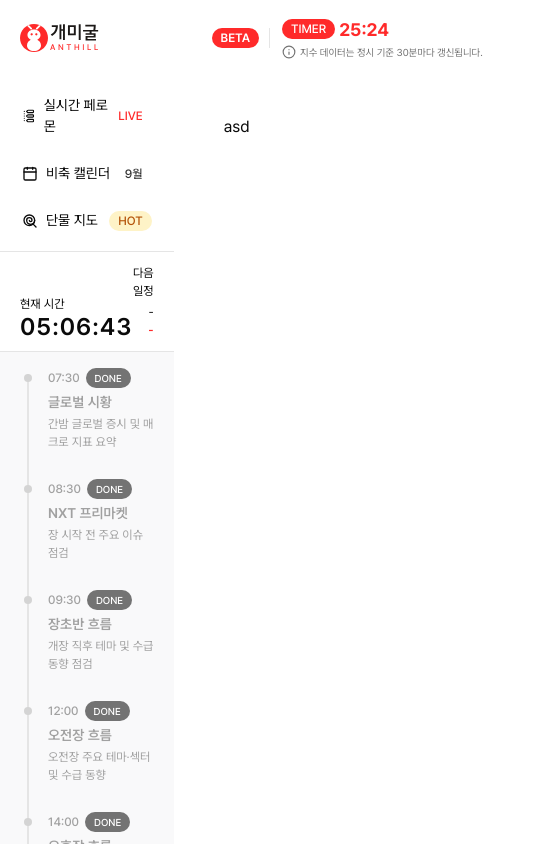
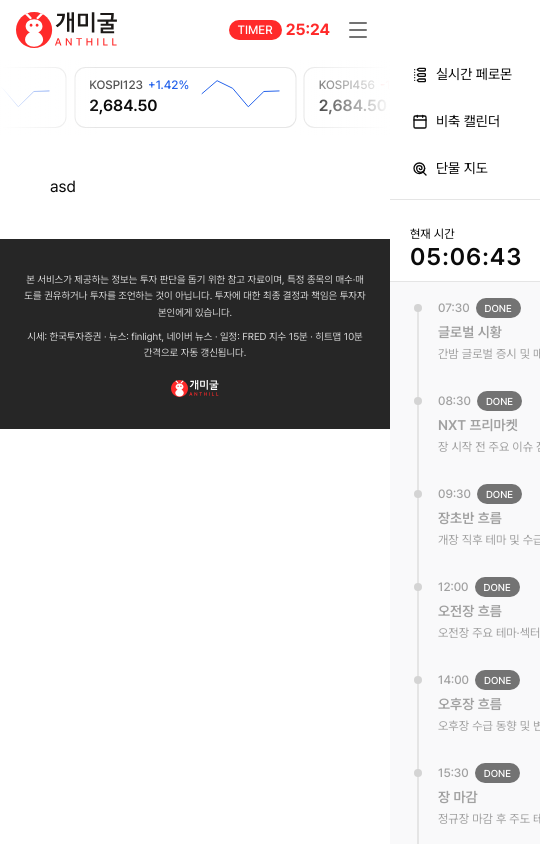
Before and after one commit to Prism-Sprint1/Gaemigul-app, a Next.js app in the folder frontend/: page / in a window 390 px wide. Shown: the top 844 px of the page, 540 px wide, since content can reach past the window. Built offline with nearby package versions, Linux system fonts and the light colour scheme; a web font is replaced by a local one.

Commit message:
feat: 모바일 반응형 수정중

```diff
--- a/frontend/app/layout.tsx
+++ b/frontend/app/layout.tsx
@@ -3,7 +3,12 @@ import localFont from "next/font/local"
 // import { ThemeProvider } from "@/components/theme-provider"
 import { cn } from "@/lib/utils"
 
-import { Footer, Header, Sidebar } from "@/components/common"
+import {
+  Footer,
+  Header,
+  Sidebar,
+  MobileSidebarProvider,
+} from "@/components/common"
 
 const pretendard = localFont({
   src: "../public/fonts/pretendard/PretendardVariable.woff2",
@@ -24,11 +29,13 @@ export default function RootLayout({
       className={cn("antialiased", pretendard.variable, "font-sans")}
     >
       <body>
-        <Header />
-        <div className="flex">
-          <Sidebar />
-          <main className="w-full px-12.5 py-10">{children}</main>
-        </div>
+        <MobileSidebarProvider>
+          <Header />
+          <div className="flex">
+            <Sidebar />
+            <main className="w-full px-12.5 py-10">{children}</main>
+          </div>
+        </MobileSidebarProvider>
         <Footer
           title="본 서비스가 제공하는 정보는 투자 판단을 돕기 위한 참고 자료이며, 특정 종목의 매수·매도를 권유하거나 투자를 조언하는 것이 아닙니다. 투자에 대한 최종 결정과 책임은 투자자 본인에게 있습니다."
           description="시세: 한국투자증권 · 뉴스: finlight, 네이버 뉴스 · 일정: FRED 지수 15분 · 히트맵 10분 간격으로 자동 갱신됩니다."
--- a/frontend/components/common/Header.tsx
+++ b/frontend/components/common/Header.tsx
@@ -1,3 +1,5 @@
+"use client"
+
 import Link from "next/link"
 import Image from "next/image"
 import { Badge, Separator } from "@/components/ui"
@@ -5,11 +7,17 @@ import { Badge, Separator } from "@/components/ui"
 import Logo from "@/public/images/logo.svg"
 
 import Marquee from "../marquee/marquee"
-import { Info } from "lucide-react"
+import { Info, Menu } from "lucide-react"
+
+import { useMobileSidebar } from "./sidebar"
 
 export default function Header() {
+  const { toggle } = useMobileSidebar()
+
   return (
-    <header className="left-00 top-0 flex w-full">
+    <header className="left-00 top-0 w-full">
+      {/* 데스크톱 헤더 (기존 그대로) */}
+      <div className="hidden w-full md:flex">
         <Link
           href={"/"}
           className="flex min-w-67.5 items-center justify-between pl-5"
@@ -33,6 +41,33 @@ export default function Header() {
             지수 데이터는 정시 기준 30분마다 갱신됩니다.
           </p>
         </div>
+      </div>
+
+      {/* 모바일 헤더: 좌측 로고 / 우측 TIMER + 햄버거 메뉴, 같은 높이로 정렬 */}
+      <div className="flex w-full items-center justify-between px-4 py-3 md:hidden">
+        <Link href={"/"} className="flex items-center">
+          <Image src={Logo} alt="개미굴 로고" className="h-9 w-auto" />
+        </Link>
+        <div className="flex items-center gap-3">
+          <strong className="flex items-center gap-1 text-[16px] text-point">
+            <Badge className="bg-point text-[12px] text-white">TIMER</Badge>
+            25:24
+          </strong>
+          <button
+            type="button"
+            onClick={toggle}
+            aria-label="메뉴 열기"
+            className="p-1 text-neutral-500"
+          >
+            <Menu size={24} />
+          </button>
+        </div>
+      </div>
+
+      {/* 모바일: 헤더 아래 지수 데이터 티커 */}
+      <div className="w-full md:hidden">
+        <Marquee></Marquee>
+      </div>
     </header>
   )
 }
--- a/frontend/components/common/index.ts
+++ b/frontend/components/common/index.ts
@@ -1,5 +1,10 @@
 export { default as Header } from "./Header"
-export { Sidebar, SidebarNav } from "./sidebar"
+export {
+  Sidebar,
+  SidebarNav,
+  MobileSidebarProvider,
+  useMobileSidebar,
+} from "./sidebar"
 export { Timeline, TimelineTimer, useTimelineSchedule } from "./timeline"
 export { default as PageTitle } from "./title"
 export { default as Footer } from "./footer"
--- /dev/null
+++ b/frontend/components/common/sidebar/MobileSidebarContext.tsx
@@ -0,0 +1,41 @@
+"use client"
+
+import { createContext, useContext, useState, type ReactNode } from "react"
+
+interface MobileSidebarContextValue {
+  isOpen: boolean
+  open: () => void
+  close: () => void
+  toggle: () => void
+}
+
+const MobileSidebarContext = createContext<MobileSidebarContextValue | null>(
+  null
+)
+
+export function MobileSidebarProvider({ children }: { children: ReactNode }) {
+  const [isOpen, setIsOpen] = useState(false)
+
+  return (
+    <MobileSidebarContext.Provider
+      value={{
+        isOpen,
+        open: () => setIsOpen(true),
+        close: () => setIsOpen(false),
+        toggle: () => setIsOpen((prev) => !prev),
+      }}
+    >
+      {children}
+    </MobileSidebarContext.Provider>
+  )
+}
+
+export function useMobileSidebar() {
+  const context = useContext(MobileSidebarContext)
+  if (!context) {
+    throw new Error(
+      "useMobileSidebar must be used within a MobileSidebarProvider"
+    )
+  }
+  return context
+}
--- a/frontend/components/common/sidebar/Sidebar.tsx
+++ b/frontend/components/common/sidebar/Sidebar.tsx
@@ -1,16 +1,49 @@
-import { Lightbulb } from "lucide-react"
+"use client"
+
+import { Lightbulb, X } from "lucide-react"
+import { cn } from "@/lib/utils"
+
 import { Separator } from "../../ui"
 import { TimelineTimer } from "../timeline"
 
 import SidebarNav from "./SidebarNav"
+import { useMobileSidebar } from "./MobileSidebarContext"
 
 export default function Sidebar() {
+  const { isOpen, close } = useMobileSidebar()
+
   return (
-    <aside className="max-w-67.5">
+    <>
+      {/* 모바일: 사이드바 열렸을 때 뒷배경 딤 처리 */}
+      {isOpen && (
+        <div
+          className="fixed inset-0 z-40 bg-black/40 md:hidden"
+          onClick={close}
+          aria-hidden="true"
+        />
+      )}
+      <aside
+        className={cn(
+          "bg-background max-w-67.5",
+          "fixed inset-y-0 right-0 z-50 w-67.5 translate-x-full transition-transform duration-300 ease-in-out",
+          "md:static md:z-auto md:w-auto md:translate-x-0 md:transition-none",
+          isOpen && "translate-x-0"
+        )}
+      >
+        <div className="flex items-center justify-end px-3 py-2 md:hidden">
+          <button
+            type="button"
+            onClick={close}
+            aria-label="메뉴 닫기"
+            className="p-1 text-foreground"
+          >
+            <X size={20} />
+          </button>
+        </div>
         <SidebarNav />
         <Separator className="w-full" />
         <TimelineTimer />
-      <div className="bg-point3/60 p-3 px-5">
+        <div className="hidden bg-point3/60 p-3 px-5 md:block">
           <p className="flex items-center gap-1 text-[14px] font-semibold text-point2">
             <Lightbulb size="16" />
             TIP 불개미 꿀팁!
@@ -21,5 +54,6 @@ export default function Sidebar() {
           </p>
         </div>
       </aside>
+    </>
   )
 }
--- a/frontend/components/common/sidebar/index.ts
+++ b/frontend/components/common/sidebar/index.ts
@@ -1,2 +1,3 @@
 export { default as Sidebar } from "./Sidebar"
 export { default as SidebarNav } from "./SidebarNav"
+export { MobileSidebarProvider, useMobileSidebar } from "./MobileSidebarContext"
```
Also changed, not shown: 1 other file (tests, documents, lock files or other folders). Lines whose indentation alone changed are shown as unchanged.
